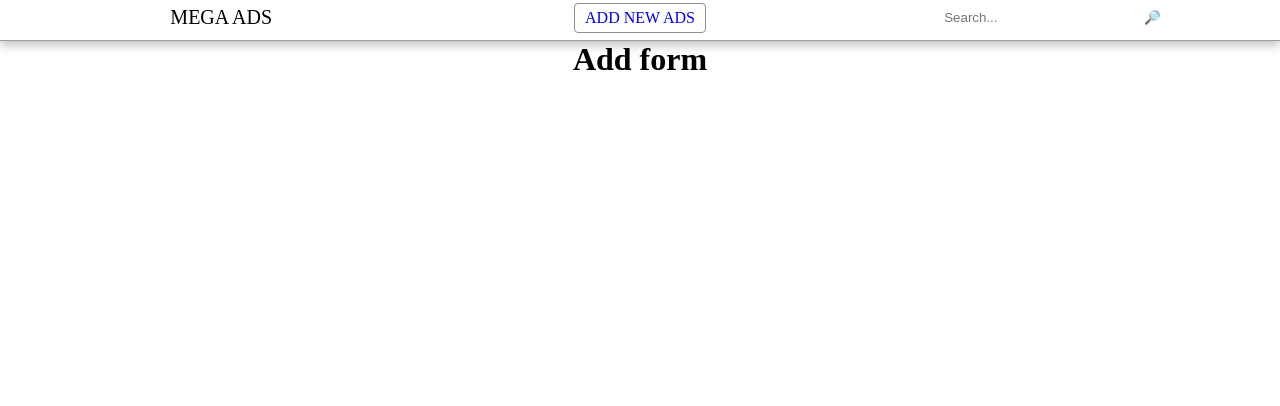
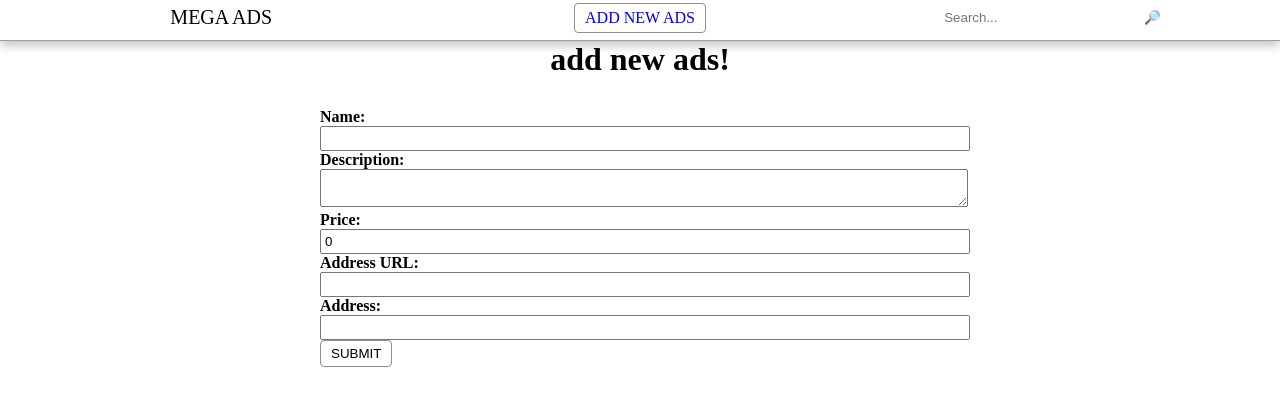
Before and after one commit to MS151994/ads-service-front, a React (Create React App) app: page /add in a window 1280 px wide. Shown: the top 406 px of the page. Built offline with nearby package versions, Linux system fonts and the light colour scheme.

Commit message:
Add form to adding new ads

```diff
--- a/src/components/AddForm/AddForm.tsx
+++ b/src/components/AddForm/AddForm.tsx
@@ -1,3 +1,113 @@
+import './addForm.css'
+import {SyntheticEvent, useState} from "react";
+import {geocode} from "../../utils/geocoding";
+
 export const AddForm = () => {
-    return <h1>Add form</h1>
+    const [loading, setLoading] = useState(false);
+    const [form, setForm] = useState({
+        name: '',
+        description: '',
+        price: 0,
+        url: '',
+        address: '',
+    });
+
+    const saveAd = async (e: SyntheticEvent) => {
+        e.preventDefault();
+
+        setLoading(true);
+
+        try {
+
+            const {lat, lon} = await geocode(form.address);
+
+            const res = await fetch('http://localhost:3001/ad', {
+                method: 'POST',
+                headers: {
+                    'Content-Type': 'application/json',
+                },
+                body: JSON.stringify({
+                    ...form,
+                    lat,
+                    lon,
+                })
+            })
+            const data = await res.json();
+
+        } finally {
+            setLoading(false)
+        }
+
+    };
+
+
+    const updateForm = (key: string, value: any) => {
+        setForm(form => ({
+            ...form,
+            [key]: value,
+        }));
+    };
+
+    if (loading) {
+        return <h2>Loading...</h2>
+    }
+
+    return (
+        <form action="" className={"add__form"} onSubmit={saveAd}>
+            <h1>add new ads!</h1>
+            <label>
+                Name: <br/>
+                <input
+                    type="text"
+                    name="name"
+                    maxLength={99}
+                    required
+                    value={form.name}
+                    onChange={e => updateForm('name', e.target.value)}
+                />
+            </label>
+            <label>
+                Description: <br/>
+                <textarea
+                    name="description"
+                    maxLength={9999}
+                    required
+                    value={form.description}
+                    onChange={e => updateForm('description', e.target.value)}
+                />
+            </label>
+            <label>
+                Price: <br/>
+                <input
+                    type="number"
+                    name="price"
+                    value={form.price}
+                    onChange={e => updateForm('price', e.target.value)}
+                />
+            </label>
+            <label>
+                Address URL: <br/>
+                <input
+                    type="url"
+                    name="url"
+                    maxLength={99}
+                    value={form.url}
+                    onChange={e => updateForm('url', e.target.value)}
+                />
+            </label>
+            <label>
+                Address: <br/>
+                <input
+                    type="text"
+                    name="address"
+                    maxLength={99}
+                    required
+                    value={form.address}
+                    onChange={e => updateForm('address', e.target.value)}
+                />
+            </label>
+            <button>Submit</button>
+        </form>
+
+    )
 }
--- /dev/null
+++ b/src/components/AddForm/addForm.css
@@ -0,0 +1,17 @@
+.add__form{
+    max-width: 50vw;
+    margin: 0 auto;
+    text-align: left;
+}
+.add__form h1{
+    text-align: center;
+    margin-bottom: 30px;
+}
+
+.add__form label{
+    font-weight: bold;
+}
+.add__form input, .add__form textarea{
+    width: 100%;
+    padding: 3px;
+}
--- /dev/null
+++ b/src/utils/geocoding.ts
@@ -0,0 +1,12 @@
+export const geocode = async (address: string): Promise<{
+    lat: number;
+    lon: number;
+}> => {
+    const geoResponse = await fetch(`https://nominatim.openstreetmap.org/search?format=json&q=${encodeURIComponent(address)}`);
+    const data = await geoResponse.json();
+
+    const lat = parseFloat(data[0].lat);
+    const lon = parseFloat(data[0].lon);
+
+    return {lat, lon}
+}
```
